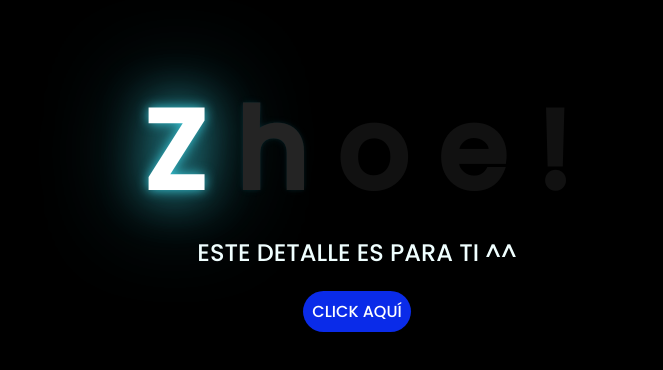
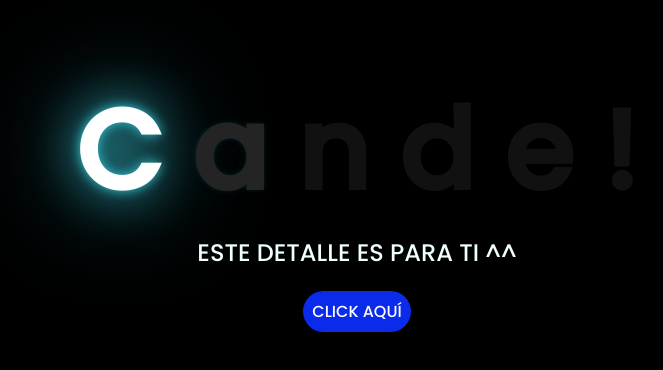
Before and after one commit to Sebareco/FlorAmarilla, a plain HTML site: page index.html in a window 1280 px wide. Shown: the part 136-506 px from the top of the page, without its empty margins (291-954 px from the left). Drawn offline with Linux system fonts and the light colour scheme.

Commit message:
Update index.html

```diff
--- a/index.html
+++ b/index.html
@@ -12,10 +12,11 @@
 
 <body>
     <div class="greetings">
-        <span>Z</span>
-        <span>h</span>
-        <span>o</span>
-        <span>e</span>
+        <span>C</span>
+        <span>a</span>
+        <span>n</span>
+        <span>d</span>
+	<span>e</span>
 	<span>!</span>
     </div>
     <div class="description">
```
